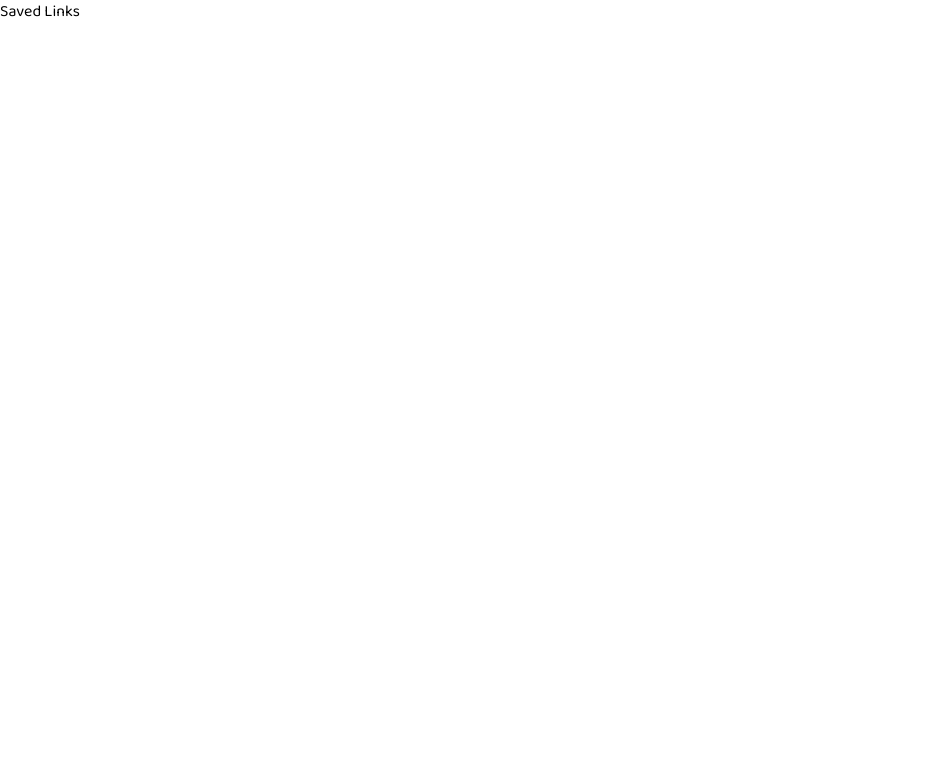
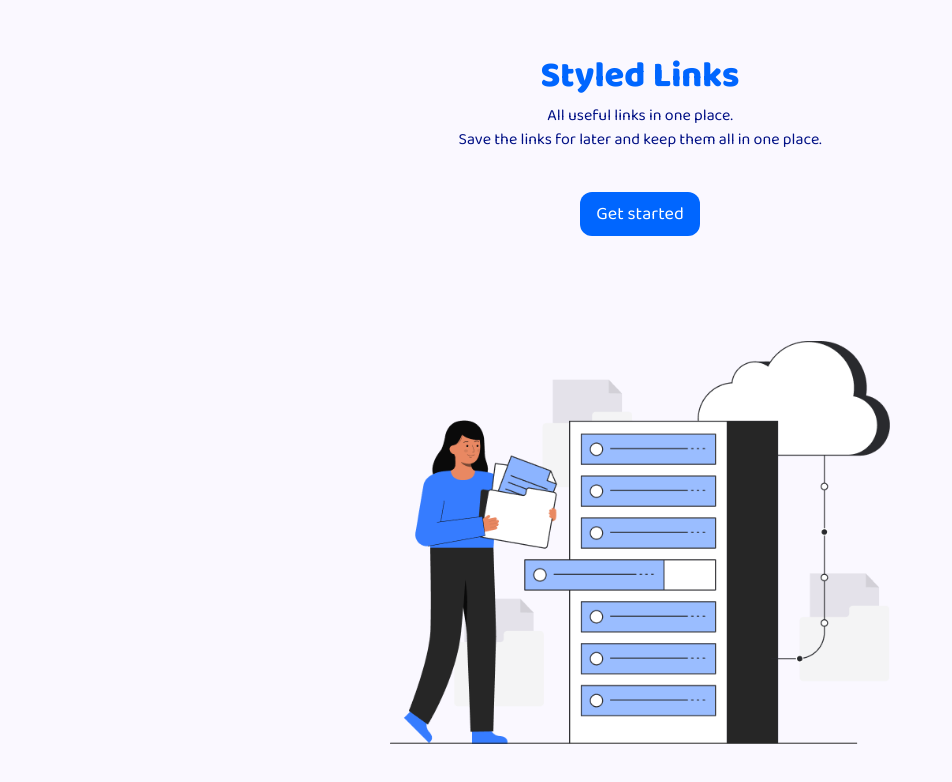
Before and after one commit to KarolG99/saved-links-nextjs, a Next.js app: page / in a window 1280 px wide. Shown: the top 782 px of the page, without its empty margins (0-952 px from the left). Built offline with nearby package versions, Linux system fonts and the light colour scheme.

Commit message:
add home page

```diff
--- a/app/layout.tsx
+++ b/app/layout.tsx
@@ -12,7 +12,9 @@ export default function RootLayout({
   return (
     <html lang="en" className={baloo2.className}>
       <head />
-      <body>{children}</body>
+      <body className="bg-bgColor text-darkText">
+        <main className="max-w-[900px] mx-auto">{children}</main>
+      </body>
     </html>
   );
 }
--- a/app/page.tsx
+++ b/app/page.tsx
@@ -1,7 +1,9 @@
+import HomePage from "@/components/HomePage/HomePage";
+
 export default function Home() {
   return (
-    <main className=''>
- Saved Links
-    </main>
-  )
+    <>
+      <HomePage />
+    </>
+  );
 }
--- /dev/null
+++ b/components/HomePage/HomePage.tsx
@@ -0,0 +1,17 @@
+import Image from "next/image";
+
+import headerImg from "../../public/headerImg.png";
+
+export default function HomePage() {
+  return (
+    <div className="min-h-screen flex flex-col items-center justify-around p-1">
+      <div className="text-center">
+        <h1 className="font-black text-primaryBlue text-4xl mb-2">Styled Links</h1>
+        <h4>All useful links in one place.</h4>
+        <p>Save the links for later and keep them all in one place.</p>
+        <button className="mt-10 bg-primaryBlue text-white px-4 py-2 text-lg rounded-xl">Get started</button>
+      </div>
+      <Image src={headerImg} alt="" className=" w-full max-w-[500px]" />
+    </div>
+  );
+}
```
